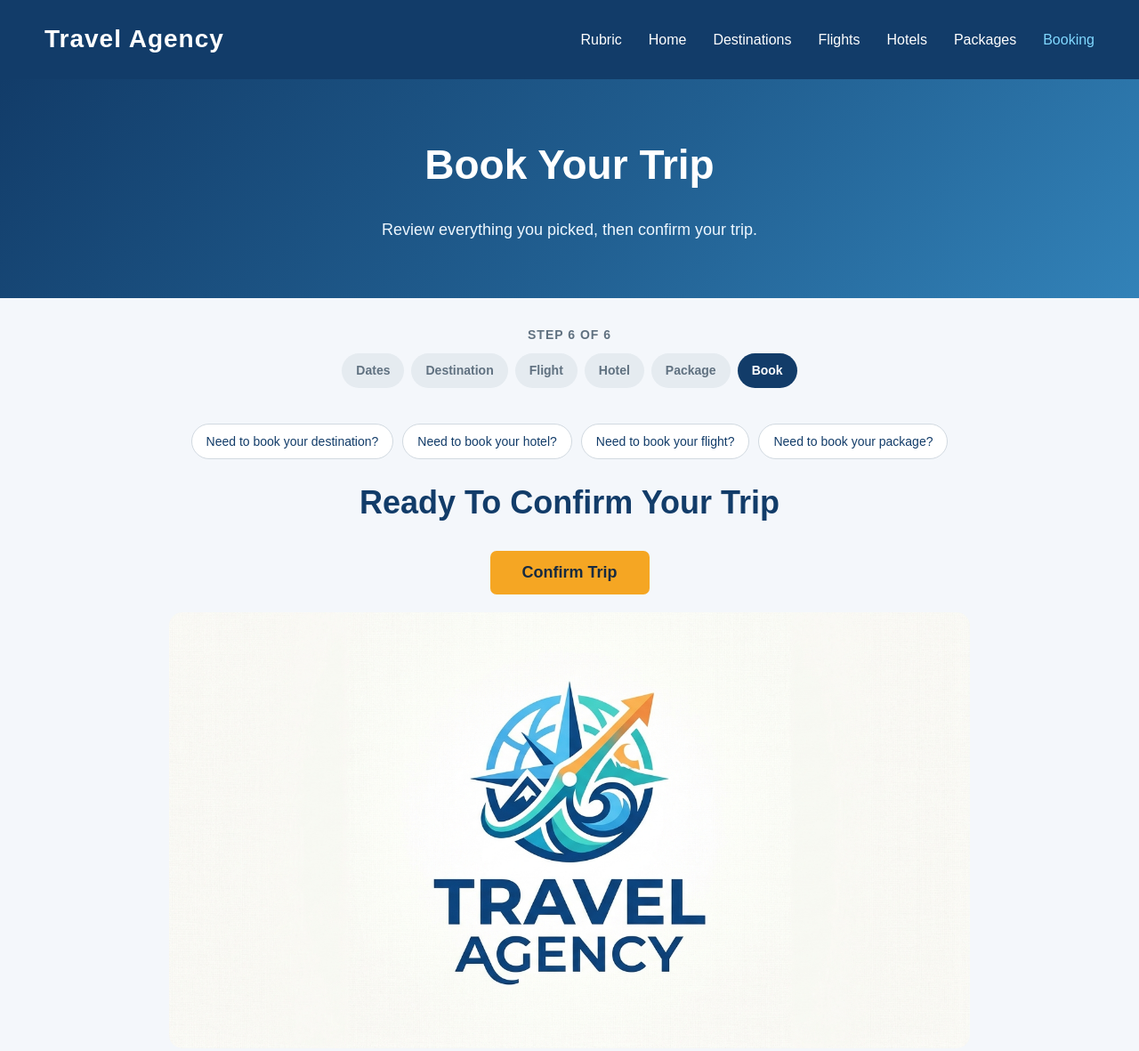
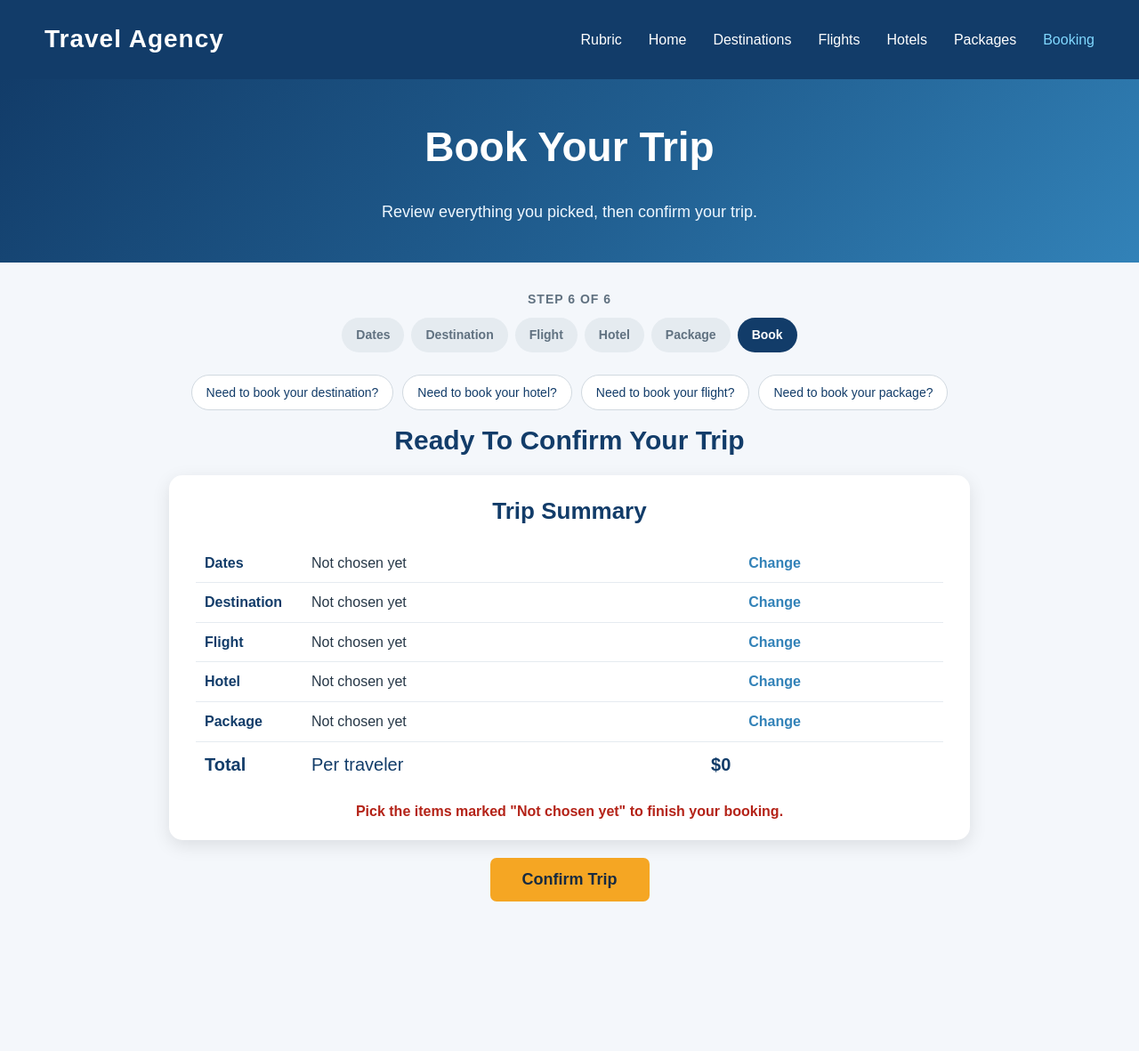
Before and after one commit to angieisabel21/booking-site, a plain HTML site: page booking.html in a window 1280 px wide. Shown: the whole page at 89% size. After the commit the page ends 1075 px from the top, so only its background shows below. Drawn offline with Linux system fonts and the light colour scheme.

Commit message:
Show trip summary right away and shorten Booking page layout

```diff
--- a/css/booking.css
+++ b/css/booking.css
@@ -8,7 +8,7 @@ progress bar comes from steps.css)
 .page-banner
 {
     min-height:0;
-    padding:60px 25px;
+    padding:40px 25px;
 }
 
 .page-banner p
@@ -21,16 +21,16 @@ progress bar comes from steps.css)
 {
     max-width:1100px;
     margin:0 auto;
-    padding:40px 25px 80px;
+    padding:25px 25px 50px;
     text-align:center;
 }
 
 /*H2 details*/
 .page-section h2
 {
-    font-size:36px;
+    font-size:30px;
     color:#123c69;
-    margin:10px 0 25px;
+    margin:5px 0 15px;
 }
 
 /*Link Section details*/
@@ -41,7 +41,7 @@ progress bar comes from steps.css)
     flex-wrap:wrap;
     justify-content:center;
     gap:10px;
-    margin-bottom:20px;
+    margin-bottom:10px;
 }
 
 /*Links details*/
@@ -87,7 +87,7 @@ progress bar comes from steps.css)
 /*Date Chosen details*/
 #dateChosen
 {
-    margin:20px 0;
+    margin:12px 0;
     color:#123c69;
     font-weight:bold;
 }
@@ -104,13 +104,15 @@ progress bar comes from steps.css)
 }
 
 /*Table details: white card like the rest of the site*/
+/*Hidden (and takes no space) until Confirm Trip is clicked*/
 .check
 {
     visibility:hidden;
+    display:none;
     width:100%;
     margin:0 auto;
     padding:10px;
-    border-spacing:20px;
+    border-spacing:15px;
     background-color:white;
     border-radius:15px;
     box-shadow:0 6px 20px rgba(0,0,0,0.10);
@@ -121,6 +123,7 @@ progress bar comes from steps.css)
 .trip-img
 {
     width:100%;
+    max-width:240px;
     height:auto;
     border-radius:10px;
     transition:transform 0.3s ease;
@@ -139,8 +142,8 @@ Trip summary box
 .summary
 {
     max-width:900px;
-    margin:0 auto 30px;
-    padding:25px 30px;
+    margin:0 auto 20px;
+    padding:20px 30px;
     background-color:white;
     border-radius:15px;
     box-shadow:0 6px 20px rgba(0,0,0,0.10);
@@ -169,7 +172,7 @@ Trip summary box
 .summary th,
 .summary td
 {
-    padding:12px 10px;
+    padding:9px 10px;
     border-bottom:1px solid #e5ebf0;
     text-align:left;
 }
@@ -239,7 +242,6 @@ Phone / small screens
 @media (max-width:700px)
 {
     /*Stack the check table: each label sits above its picture*/
-    .check,
     .check tbody,
     .check tr,
     .check td
--- a/js/booking.js
+++ b/js/booking.js
@@ -162,6 +162,7 @@ button.addEventListener("click",
 
             //Hides the logo and shows the images plus the users choice
             document.querySelector(".check").style.visibility="visible";
+            document.querySelector(".check").style.display="table";
             document.getElementById("logo").style.display="none";
 
             //Shows the trip summary with prices and the total (true = trip is confirmed)
@@ -224,13 +225,24 @@ async function showSummary(confirmed)
 
         //Number of nights from the saved dates
         let date=getDate();
-        let nights=Math.round((new Date(date[3])-new Date(date[2]))/(1000*60*60*24));
+        let nights=0;
+        if(date[1])
+        {
+            nights=Math.round((new Date(date[3])-new Date(date[2]))/(1000*60*60*24));
+        }
 
         let total=0;
         let rows="";
 
         //Dates
-        rows+=summaryRow("Dates", date[2]+" to "+date[3]+" ("+nights+" nights)", "", "index.html");
+        if(date[1])
+        {
+            rows+=summaryRow("Dates", date[2]+" to "+date[3]+" ("+nights+" nights)", "", "index.html");
+        }
+        else
+        {
+            rows+=summaryRow("Dates", "Not chosen yet", "", "index.html");
+        }
 
         //Destination
         if(destination)
@@ -311,8 +323,14 @@ async function showSummary(confirmed)
 //Draws the "Step 6 of 6" progress bar (from steps.js)
 showSteps("booking.html");
 
-//If every step is already picked, show the summary right away
-if(getDate()[1]&&getDestination()[1]&&getAirline()[1]&&getHotel()[1]&&getPackage()[1])
-{
-    showSummary(false);
-}
+//Show the summary right away (no need to click Confirm Trip first)
+showSummary(false);
+
+//The summary takes the logo's place
+document.getElementById("logo").style.display="none";
+
+//Only show the "Need to book...?" reminders for things that aren't picked yet
+if(getDestination()[1]){document.getElementById("destination").style.display="none";}
+if(getHotel()[1]){document.getElementById("hotel").style.display="none";}
+if(getAirline()[1]){document.getElementById("flight").style.display="none";}
+if(getPackage()[1]){document.getElementById("package").style.display="none";}
```
